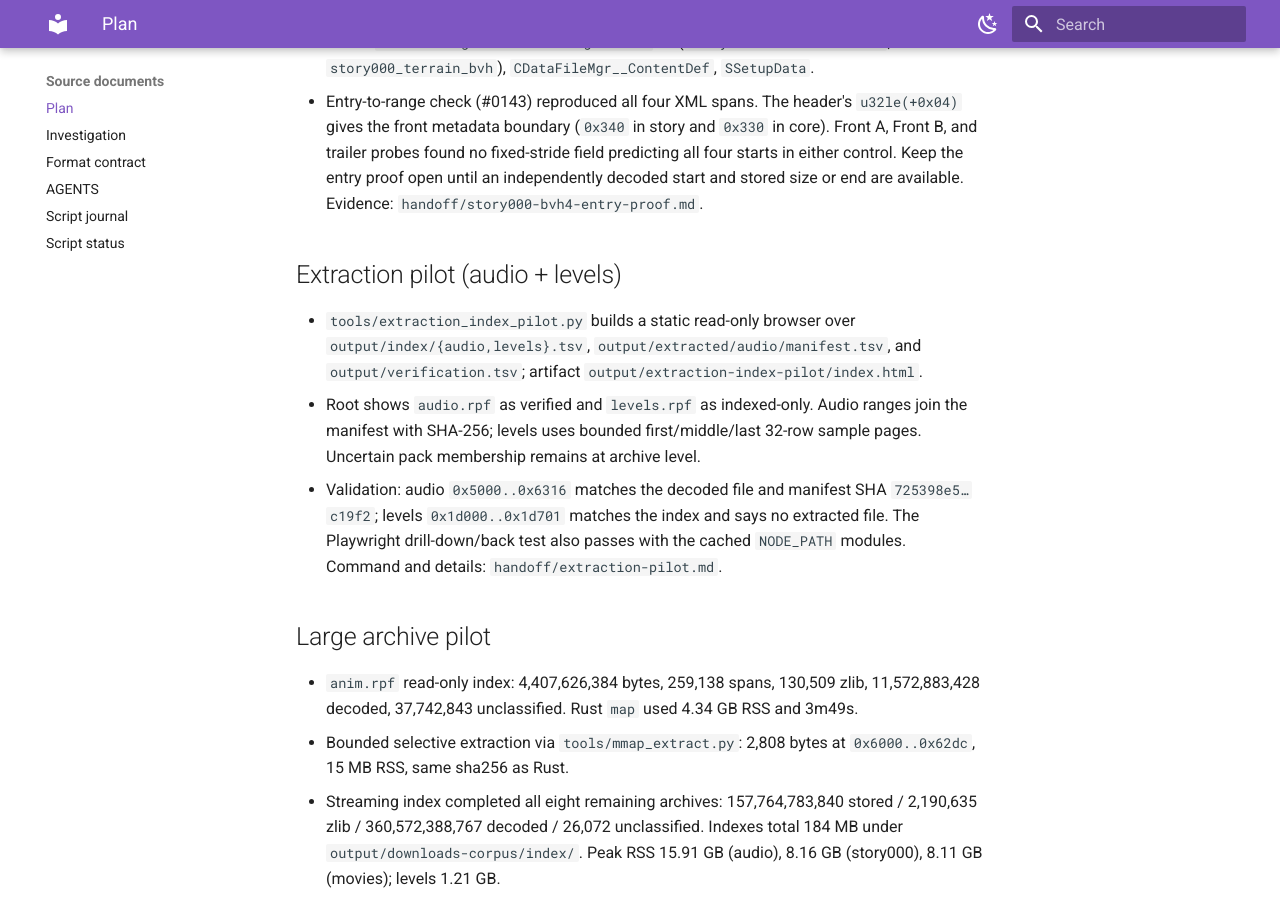
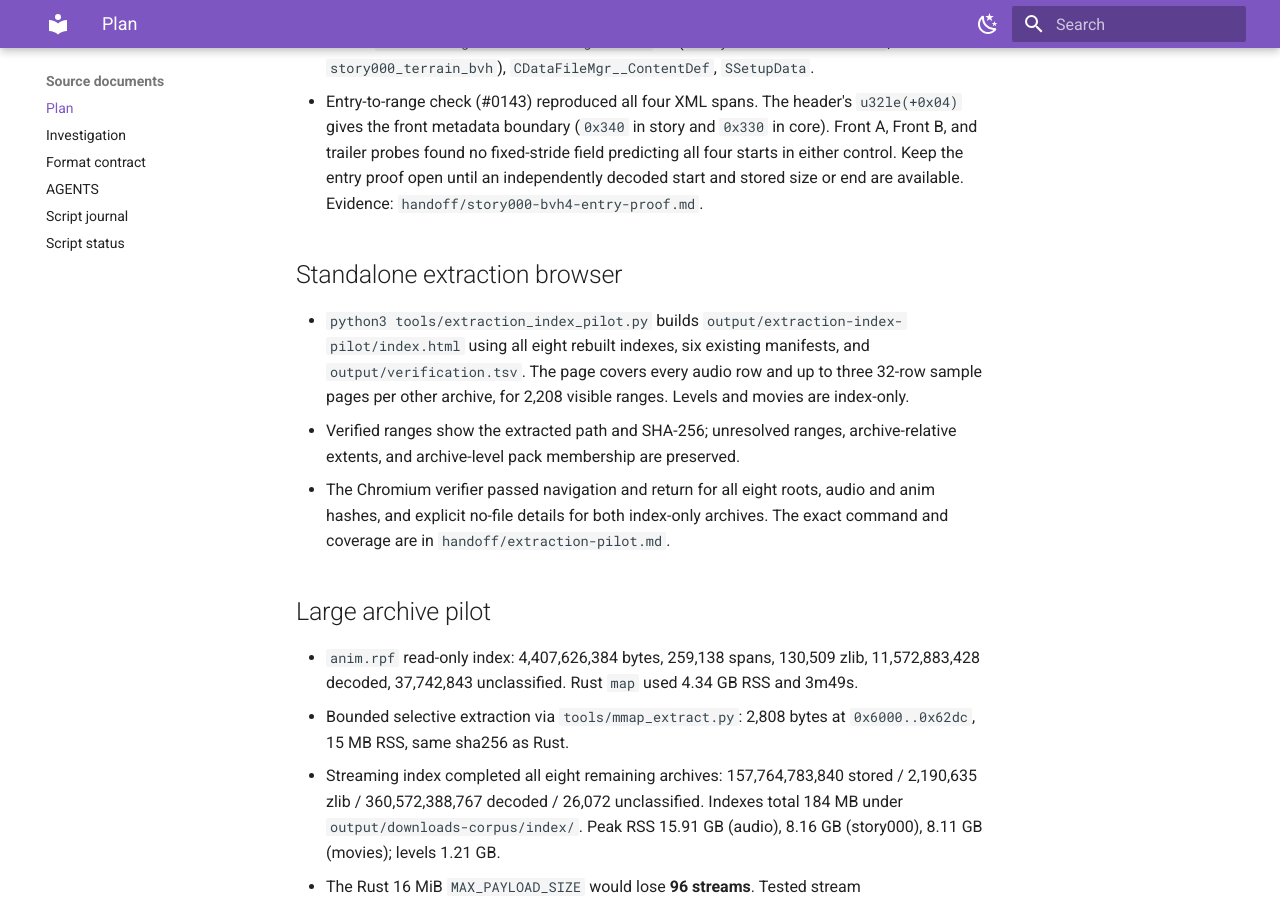
Before and after one commit to lynxnathan/rage-tools-vi, an MkDocs documentation site: the page built from docs/reference/source-plan.md, in a window 1280 px wide and 900 px high, scrolled down 7540 px. Built offline with MkDocs 1.6.1 and Material for MkDocs 9.7.7, drawn with Linux system fonts in a browser that asks for light colours.

Commit message:
script: browse all eight rebuilt archive indexes

```diff
--- a/plan.md
+++ b/plan.md
@@ -304,18 +304,18 @@ entry identification, coverage, or decoding across the archive set.
   open until an independently decoded start and stored size or end are
   available. Evidence: `handoff/story000-bvh4-entry-proof.md`.
 
-## Extraction pilot (audio + levels)
+## Standalone extraction browser
 
-- `tools/extraction_index_pilot.py` builds a static read-only browser over
-  `output/index/{audio,levels}.tsv`, `output/extracted/audio/manifest.tsv`, and
-  `output/verification.tsv`; artifact `output/extraction-index-pilot/index.html`.
-- Root shows `audio.rpf` as verified and `levels.rpf` as indexed-only. Audio
-  ranges join the manifest with SHA-256; levels uses bounded first/middle/last
-  32-row sample pages. Uncertain pack membership remains at archive level.
-- Validation: audio `0x5000..0x6316` matches the decoded file and manifest SHA
-  `725398e5…c19f2`; levels `0x1d000..0x1d701` matches the index and says no
-  extracted file. The Playwright drill-down/back test also passes with the
-  cached `NODE_PATH` modules. Command and details: `handoff/extraction-pilot.md`.
+- `python3 tools/extraction_index_pilot.py` builds
+  `output/extraction-index-pilot/index.html` using all eight rebuilt indexes,
+  six existing manifests, and `output/verification.tsv`. The page covers every
+  audio row and up to three 32-row sample pages per other archive, for 2,208
+  visible ranges. Levels and movies are index-only.
+- Verified ranges show the extracted path and SHA-256; unresolved ranges,
+  archive-relative extents, and archive-level pack membership are preserved.
+- The Chromium verifier passed navigation and return for all eight roots,
+  audio and anim hashes, and explicit no-file details for both index-only
+  archives. The exact command and coverage are in `handoff/extraction-pilot.md`.
 
 ## Large archive pilot
 
```
Also changed, not shown: handoff/extraction-pilot.md (+34 -31 lines), investigation.md (+23 -0 lines), 3 other files.
